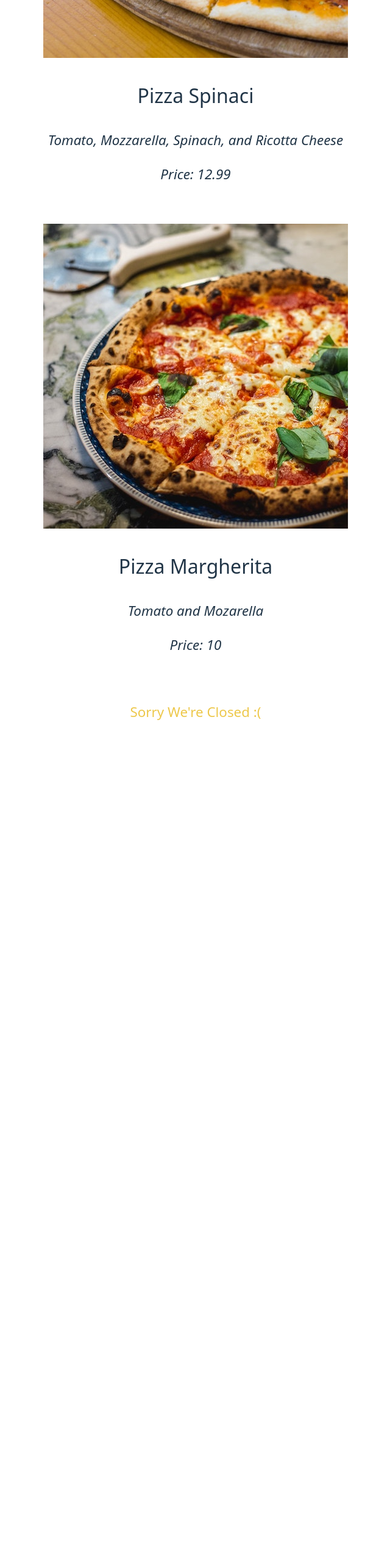
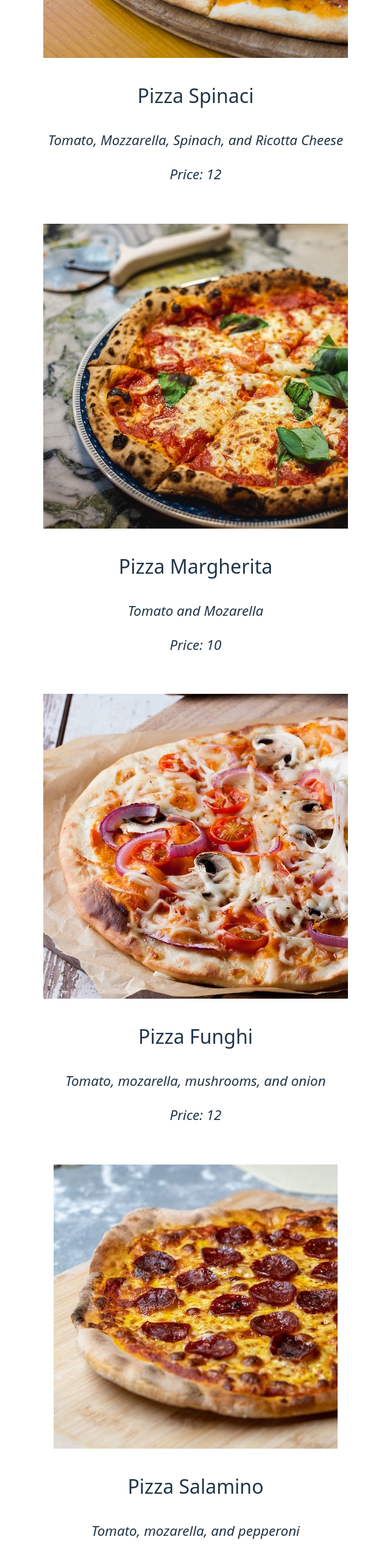
Before and after one commit to georgetsai2028/pizza-menu, a React (Vite) app: page / in a window 1280 px wide. Shown: the part 860-3417 px from the top of the page at 61% size, without its empty margins (319-959 px from the left). Before the commit the page ends 2077 px from the top, so only its background shows below. Built offline with nearby package versions, Linux system fonts and the light colour scheme.

Commit message:
added rest of pizzas and changed price type to number

```diff
--- a/src/App.tsx
+++ b/src/App.tsx
@@ -1,5 +1,4 @@
 import "./App.css";
-import spinachi from "./assets/pizzas/spinaci.jpg";
 
 export default function App() {
   return (
@@ -15,7 +14,7 @@ interface PizzaProps {
   name: string;
   ingredients: string;
   photoName: string;
-  price: string;
+  price: number;
 }
 
 const Header = () => {
@@ -34,13 +33,37 @@ const Menu = () => {
         name="Pizza Spinaci"
         ingredients="Tomato, Mozzarella, Spinach, and Ricotta Cheese"
         photoName="src/assets/pizzas/spinaci.jpg"
-        price="12.99"
+        price={12}
       />
       <Pizza
         name="Pizza Margherita"
         ingredients="Tomato and Mozarella"
         photoName="src/assets/pizzas/margherita.jpg"
-        price="10"
+        price={10}
+      />
+      <Pizza
+        name="Pizza Funghi"
+        ingredients="Tomato, mozarella, mushrooms, and onion"
+        photoName="src/assets/pizzas/funghi.jpg"
+        price={12}
+      />
+      <Pizza
+        name="Pizza Salamino"
+        ingredients="Tomato, mozarella, and pepperoni"
+        photoName="src/assets/pizzas/salamino.jpg"
+        price={15}
+      />
+      <Pizza
+        name="Pizza Prosciutto"
+        ingredients="Tomato, mozarella, ham, aragula, and burrata cheese"
+        photoName="src/assets/pizzas/prosciutto.jpg"
+        price={18}
+      />
+      <Pizza
+        name="Focaccia"
+        ingredients="Bread with italian olive oil and rosemary"
+        photoName="src/assets/pizzas/focaccia.jpg"
+        price={6}
       />
     </div>
   );
@@ -68,9 +91,11 @@ function Pizza(props: PizzaProps) {
   return (
     <div className="pizza">
       <img src={photoName} alt={name} />
-      <h3> {name} </h3>
-      <p> {ingredients} </p>
-      <p>Price: {price} </p>
+      <div>
+        <h3> {name} </h3>
+        <p> {ingredients} </p>
+        <p>Price: {price} </p>
+      </div>
     </div>
   );
 }
```
